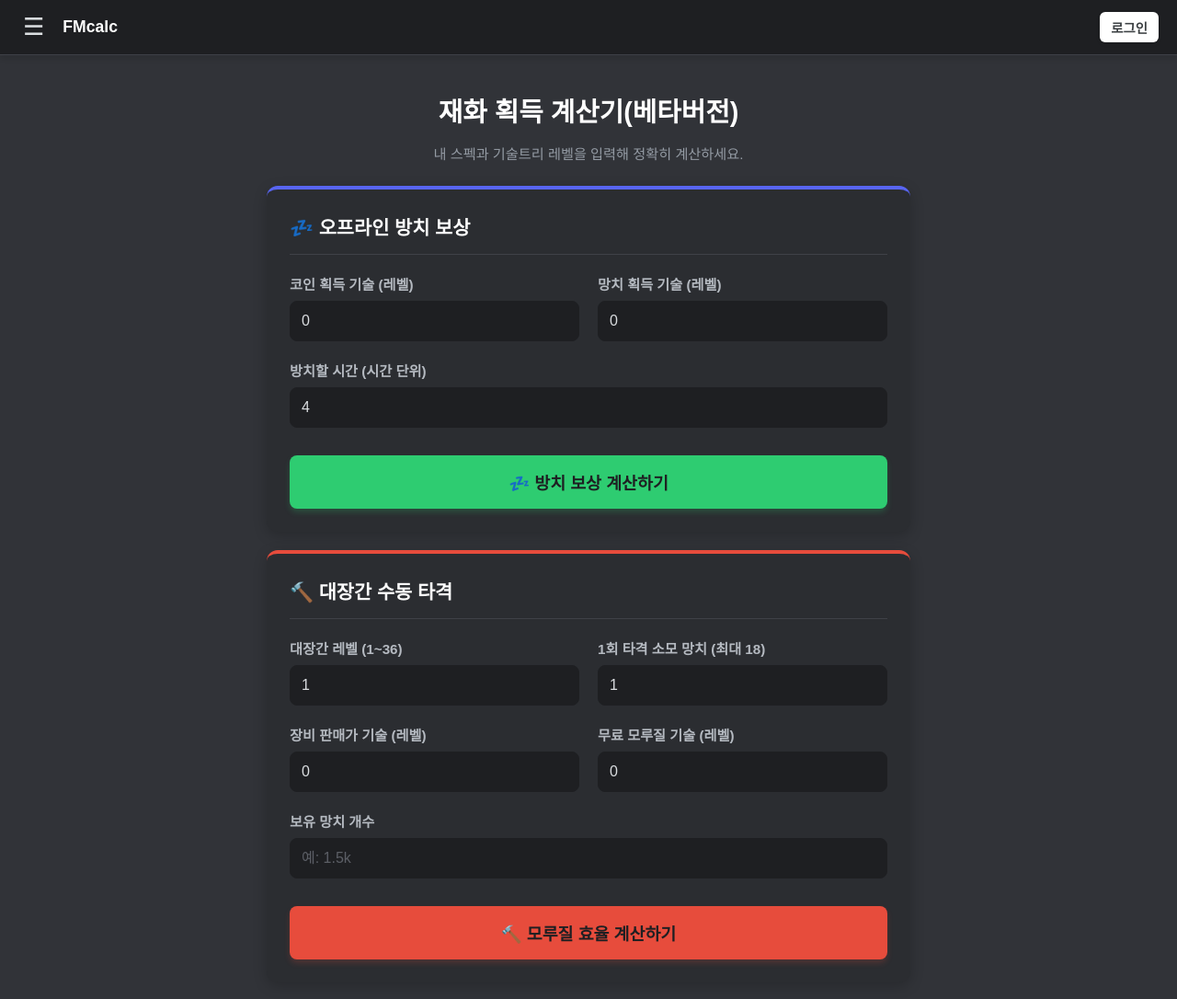
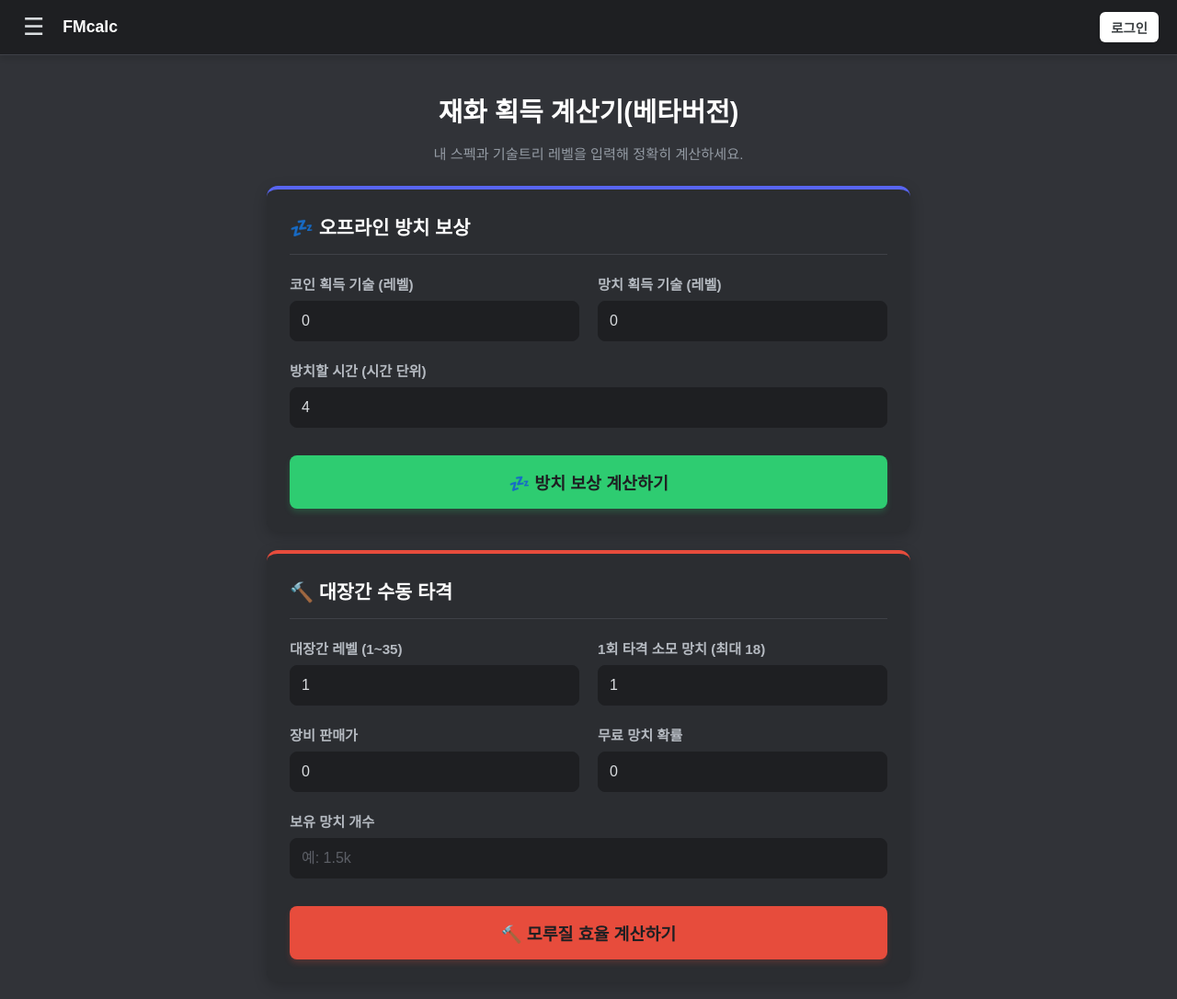
Before and after one commit to kimulgae/forge-master-calculator-2026, a plain HTML site: page offline.html in a window 1280 px wide. Shown: the whole page at 92% size. Drawn offline with nearby package versions, Linux system fonts and the light colour scheme; a web font is replaced by a local one.

Commit message:
Update forge level and label texts in offline.html

```diff
--- a/offline.html
+++ b/offline.html
@@ -73,19 +73,19 @@
             <h2>🔨 대장간 수동 타격</h2>
             <div class="input-grid">
                 <div class="input-group">
-                    <label>대장간 레벨 (1~36)</label>
-                    <input type="number" id="fg-level" value="1" min="1" max="36">
+                    <label>대장간 레벨 (1~35)</label>
+                    <input type="number" id="fg-level" value="1" min="1" max="35">
                 </div>
                 <div class="input-group">
                     <label>1회 타격 소모 망치 (최대 18)</label>
                     <input type="number" id="fg-cost" value="1" max="18" min="1">
                 </div>
                 <div class="input-group">
-                    <label>장비 판매가 기술 (레벨)</label>
+                    <label>장비 판매가</label>
                     <input type="number" id="fg-sell-tech" value="0">
                 </div>
                 <div class="input-group">
-                    <label>무료 모루질 기술 (레벨)</label>
+                    <label>무료 망치 확률</label>
                     <input type="number" id="fg-free-tech" value="0">
                 </div>
                 <div class="input-group full-width">
```
